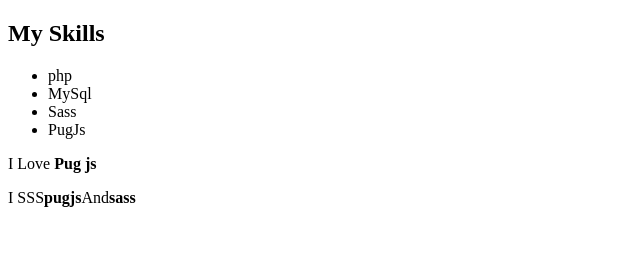
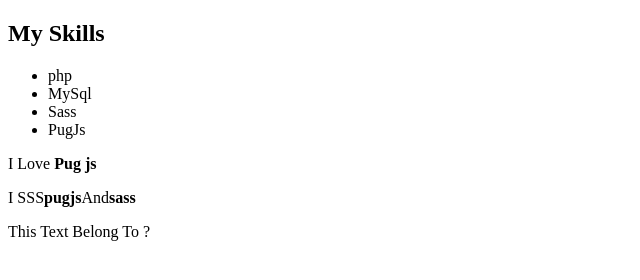
Before and after one commit to Mohammedazzam/Working-With-PugJs, a plain HTML site: page index.html in a window 1280 px wide. Shown: the whole page, without its empty margins (0-640 px from the left). Drawn offline with Linux system fonts and the light colour scheme.

Commit message:
(7  White Space Control استخدام ال pipeline)

```diff
--- a/index.html
+++ b/index.html
@@ -15,6 +15,7 @@
       </ul>
       <p>I Love <b>Pug js</b></p>
       <p>I SSS<b>pugjs</b>And<b>sass</b></p>
+      This Text Belong To ?
     </div>
   </body>
 </html>
```
Also changed, not shown: 1 other file.
